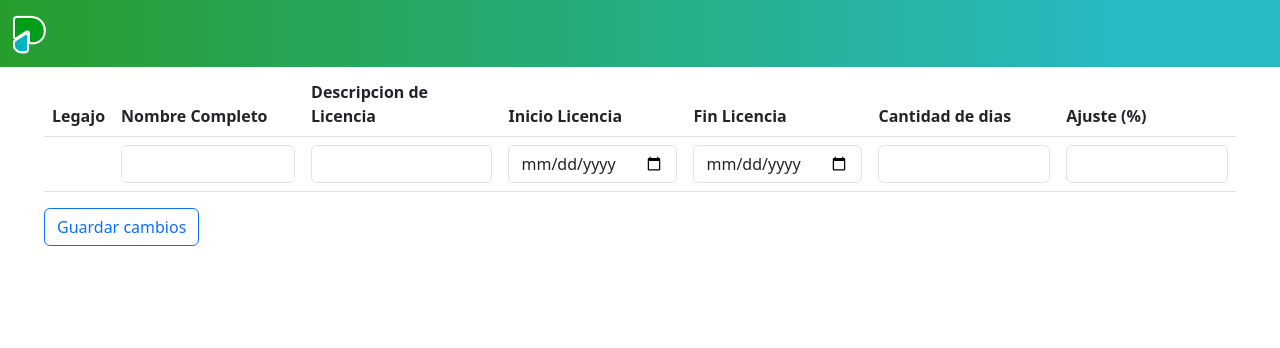
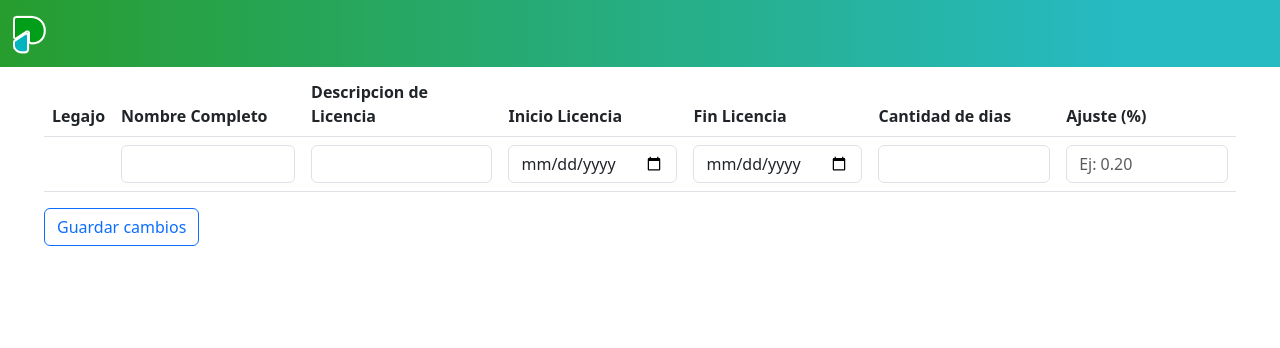
Before and after one commit to admin-prome/Validador_Metas, a Flask app: page /editar-Licencia/1 in a window 1280 px wide. Shown: the top 348 px of the page. Run offline with Flask 3, Linux system fonts and the light colour scheme; the visitor is signed in with stand-in values (Sample User, id 1); some libraries are stand-ins or nearby versions.

Commit message:
add placeholder

```diff
--- a/app.py
+++ b/app.py
@@ -7,7 +7,6 @@
 
 env_path = os.path.join(os.path.dirname(__file__), '.env')
 load_dotenv(env_path)
-
 
 
 def export_to_excel(nomina_data):
--- a/templates/add/addLicencias.html
+++ b/templates/add/addLicencias.html
@@ -26,7 +26,7 @@
             <td> <input type="date" name="licenseStar" required> </td>
             <td> <input type="date" name="licenseEnd" required> </td>
             <td> <input type="number" name="licenseDays" required> </td>
-            <td> <input type="number" name="adjustment" required step="0.01"> </td>
+            <td> <input type="number" name="adjustment" required step="0.01" placeholder="Ej: 0.20"> </td>
           </tr>
         </tbody>
       </table>
--- a/templates/edit/editLicencias.html
+++ b/templates/edit/editLicencias.html
@@ -23,7 +23,7 @@
             <td> <input type="date" name="licenseStar" value="{{ datos_licencia.licenseStar }}" class="form-control" required> </td>
             <td> <input type="date" name="licenseEnd" value="{{ datos_licencia.licenseEnd }}" class="form-control" required> </td>
             <td> <input type="text" name="licenseDays" value="{{ datos_licencia.licenseDays }}" class="form-control" required> </td>
-            <td> <input type="number" name="adjustment" value="{{ datos_licencia.adjustment}}" class="form-control" required step="0.01"> </td>
+            <td> <input type="number" name="adjustment" value="{{ datos_licencia.adjustment}}" class="form-control" required step="0.01" placeholder="Ej: 0.20"> </td>
           </tr>
         </tbody>
       </table>
```
